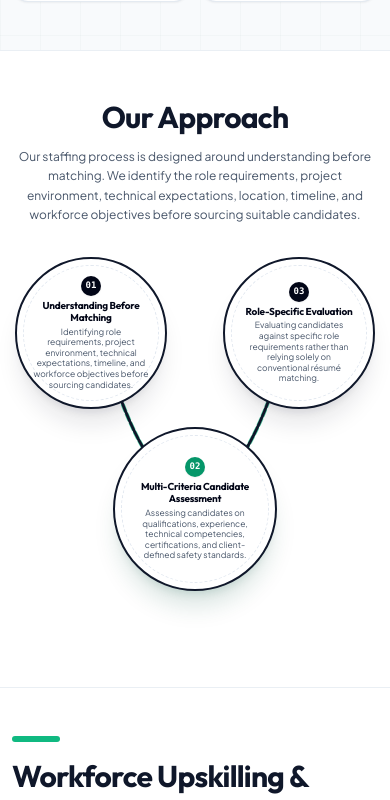
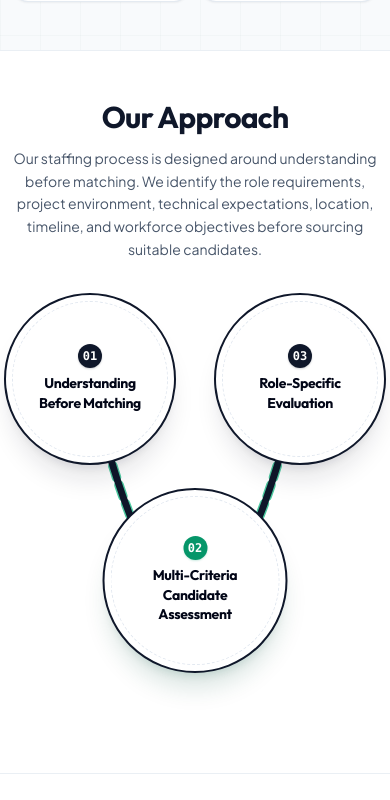
Before and after one commit to gestss-website/gestss, a React (Vite) app: page / in a window 390 px wide. Shown: the part 2574-3374 px from the top of the page. Built offline with nearby package versions, Linux system fonts and the light colour scheme.

Commit message:
feat: add PillarsWhyUs and ProcessApproach components

```diff
--- a/src/components/ProcessApproach.jsx
+++ b/src/components/ProcessApproach.jsx
@@ -32,8 +32,8 @@ export default function ProcessApproach() {
         className={`relative rounded-full aspect-square flex flex-col items-center justify-center text-center bg-white border-2 sm:border-[2.5px] border-slate-900 shadow-xl hover:shadow-2xl transition-all duration-300 group z-10 ${
           isMobile
             ? isCenter
-              ? 'w-[164px] h-[164px] p-3 border-emerald-700 shadow-emerald-900/15'
-              : 'w-[152px] h-[152px] p-2.5 shadow-slate-900/10'
+              ? 'w-[185px] h-[185px] xs:w-[200px] xs:h-[200px] p-4 border-emerald-700 shadow-emerald-900/15'
+              : 'w-[172px] h-[172px] xs:w-[188px] xs:h-[188px] p-4 shadow-slate-900/10'
             : isCenter
               ? 'w-[280px] h-[280px] lg:w-[340px] lg:h-[340px] p-6 lg:p-8 border-emerald-600 shadow-emerald-900/15'
               : 'w-[250px] h-[250px] lg:w-[310px] lg:h-[310px] p-5 lg:p-7 shadow-slate-900/10'
@@ -43,49 +43,29 @@ export default function ProcessApproach() {
         <div className="absolute inset-1.5 sm:inset-3 rounded-full border border-dashed border-slate-200 pointer-events-none group-hover:border-emerald-300 transition-colors" />
 
         {/* Step Number Badge */}
-        <div className={`relative z-10 inline-flex items-center justify-center rounded-full font-mono font-bold shadow-sm transition-colors ${
+        <div className={`relative z-10 inline-flex items-center justify-center rounded-full font-mono font-bold shadow-sm transition-transform group-hover:scale-110 ${
           isMobile
-            ? 'w-5 h-5 text-[9px] mb-1 ' + (isCenter ? 'bg-emerald-600 text-white' : 'bg-slate-950 text-white')
-            : 'w-8 h-8 sm:w-9 sm:h-9 text-xs mb-2 sm:mb-3 ' + (isCenter ? 'bg-emerald-600 text-white' : 'bg-slate-950 text-white')
+            ? 'w-6 h-6 xs:w-7 xs:h-7 text-xs mb-1.5 xs:mb-2 ' + (isCenter ? 'bg-emerald-600 text-white shadow-emerald-600/20' : 'bg-slate-900 text-white shadow-slate-900/20')
+            : 'w-8 h-8 lg:w-10 lg:h-10 text-xs sm:text-sm mb-2.5 lg:mb-3.5 ' + (isCenter ? 'bg-emerald-600 text-white shadow-emerald-600/20' : 'bg-slate-900 text-white shadow-slate-900/20')
         }`}>
           {item.step}
         </div>
 
-        {/* Title */}
-        <h3 className={`relative z-10 font-bold font-display text-slate-950 tracking-tight leading-tight ${
+        {/* Heading */}
+        <h3 className={`relative z-10 font-bold font-display text-slate-950 tracking-tight leading-snug ${
           isMobile
-            ? 'text-[10px] max-w-[86%]'
-            : 'text-base lg:text-lg max-w-[85%] sm:leading-snug'
+            ? 'text-sm xs:text-base max-w-[86%]'
+            : 'text-lg lg:text-xl xl:text-2xl max-w-[82%]'
         }`}>
           {item.title}
         </h3>
-
-        {/* Description (concise on mobile so it stays 100% inside circle without any ellipsis) */}
-        <p className={`relative z-10 text-slate-600 font-normal leading-tight sm:leading-relaxed ${
-          isMobile
-            ? 'mt-0.5 text-[8.5px] max-w-[90%] leading-[1.25]'
-            : 'mt-2 sm:mt-2.5 text-xs lg:text-[13px] max-w-[88%]'
-        }`}>
-          {isMobile ? item.mobileDesc : item.desc}
-        </p>
-
-        {/* Tags (visible on desktop) */}
-        {!isMobile && (
-          <div className="relative z-10 hidden sm:flex flex-wrap justify-center gap-1 sm:gap-1.5 mt-3 lg:mt-4 max-w-[85%]">
-            {item.tags.map((tag, i) => (
-              <span key={i} className="px-2 py-0.5 rounded-full text-[9px] sm:text-[10px] font-semibold bg-slate-100 text-slate-700 border border-slate-200">
-                {tag}
-              </span>
-            ))}
-          </div>
-        )}
       </div>
     );
   };
 
   return (
     <section id="approach" className="py-12 lg:py-20 bg-white relative overflow-hidden border-t border-slate-200/70">
-      <div className="max-w-7xl mx-auto px-2 sm:px-6 lg:px-8">
+      <div className="max-w-7xl mx-auto px-1 sm:px-6 lg:px-8">
 
         {/* Section Header (matching the top box in user's sketch) */}
         <div className="text-center max-w-3xl mx-auto relative z-10 mb-8 sm:mb-12 px-2 sm:px-0">
@@ -93,7 +73,7 @@ export default function ProcessApproach() {
             Our Approach
           </h2>
 
-          <p className="mt-3 sm:mt-4 text-xs sm:text-base lg:text-lg text-slate-600 leading-relaxed font-normal">
+          <p className="mt-3 sm:mt-4 text-sm sm:text-base lg:text-lg text-slate-600 leading-relaxed font-normal">
             Our staffing process is designed around understanding before matching. We identify the role requirements, project environment, technical expectations, location, timeline, and workforce objectives before sourcing suitable candidates.
           </p>
         </div>
@@ -161,31 +141,31 @@ export default function ProcessApproach() {
           </div>
 
           {/* ========================================================================= */}
-          {/* MOBILE VIEW (< md): Clean visible connecting lines with 35px diagonal gap  */}
+          {/* MOBILE VIEW (< md): Responsive wide container utilizing available space     */}
           {/* ========================================================================= */}
-          <div className="md:hidden relative w-full max-w-[360px] mx-auto h-[350px] z-10">
+          <div className="md:hidden relative w-full max-w-[440px] mx-auto h-[400px] xs:h-[430px] z-10">
 
-            {/* Mobile SVG Connecting Curved Arc (clearly visible across the 35px gap) */}
+            {/* Mobile SVG Connecting Curved Arc */}
             <svg
               className="absolute inset-0 w-full h-full pointer-events-none z-0 overflow-visible"
-              viewBox="0 0 360 350"
+              viewBox="0 0 100 100"
               preserveAspectRatio="none"
             >
               {/* Emerald dashed glow line */}
               <path
-                d="M 95,110 Q 130,225 180,240 Q 230,225 265,110"
+                d="M 23,24 Q 36,75 50,77 Q 64,75 77,24"
                 stroke="#10b981"
-                strokeWidth="4"
-                strokeDasharray="6 4"
+                strokeWidth="2.5"
+                strokeDasharray="3 2"
                 fill="none"
                 strokeLinecap="round"
                 className="opacity-75"
               />
               {/* Solid dark prominent connecting line */}
               <path
-                d="M 95,110 Q 130,225 180,240 Q 230,225 265,110"
+                d="M 23,24 Q 36,75 50,77 Q 64,75 77,24"
                 stroke="#0f172a"
-                strokeWidth="2.8"
+                strokeWidth="1.8"
                 fill="none"
                 strokeLinecap="round"
               />
@@ -201,8 +181,8 @@ export default function ProcessApproach() {
               {renderCircle(approachData[2], false, true)}
             </div>
 
-            {/* Circle 2: Center Bottom (Positioned at top-[170px] leaving visible 35px gap for connecting lines) */}
-            <div className="absolute left-1/2 -translate-x-1/2 top-[170px]">
+            {/* Circle 2: Center Bottom */}
+            <div className="absolute left-1/2 -translate-x-1/2 top-[195px] xs:top-[210px]">
               {renderCircle(approachData[1], true, true)}
             </div>
 
```
Also changed, not shown: src/components/PillarsWhyUs.jsx (+22 -22 lines).
